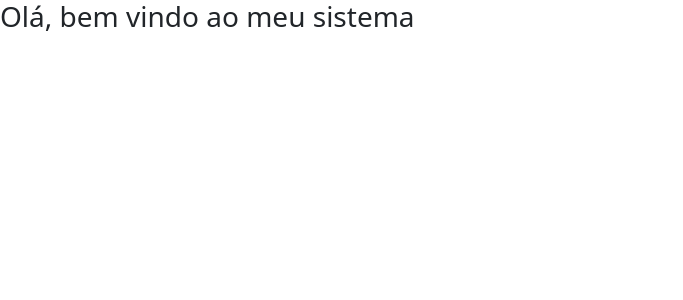
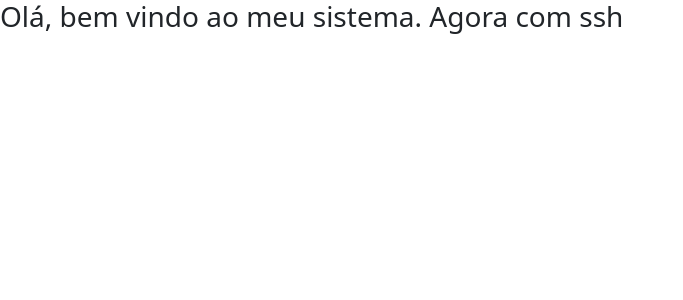
Before and after one commit to jefersonmbr/app-dankicode, an Angular app: page / in a window 1280 px wide. Shown: the top 300 px of the page, without its empty margins (0-683 px from the left). Built offline with nearby package versions, Linux system fonts and the light colour scheme.

Commit message:
Testando a configuracao SSH

```diff
--- a/src/app/app.component.html
+++ b/src/app/app.component.html
@@ -1 +1 @@
-<h3>Olá, bem vindo ao meu sistema</h3>
+<h3>Olá, bem vindo ao meu sistema. Agora com ssh</h3>
```
